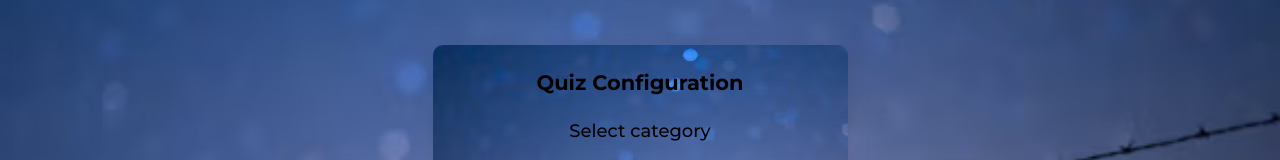
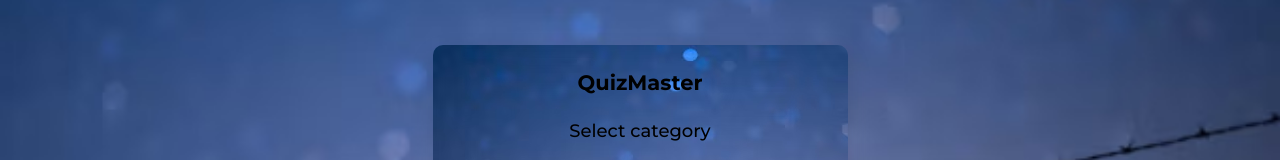
Before and after one commit to puneetnith28/Quiz-App, a plain HTML site: page index.html in a window 1280 px wide. Shown: the part 137-297 px from the top of the page. Drawn offline with nearby package versions, Linux system fonts and the light colour scheme.

Commit message:
Modify Title

```diff
--- a/index.html
+++ b/index.html
@@ -28,7 +28,7 @@
   <script src="script.js"></script>
   <body>
     <div class="config-container">
-      <h2 class="config-title">Quiz Configuration</h2>
+      <h2 class="config-title">QuizMaster</h2>
 
       <div class="config-option">
         <h4 class="option-title">Select category</h4>
```
